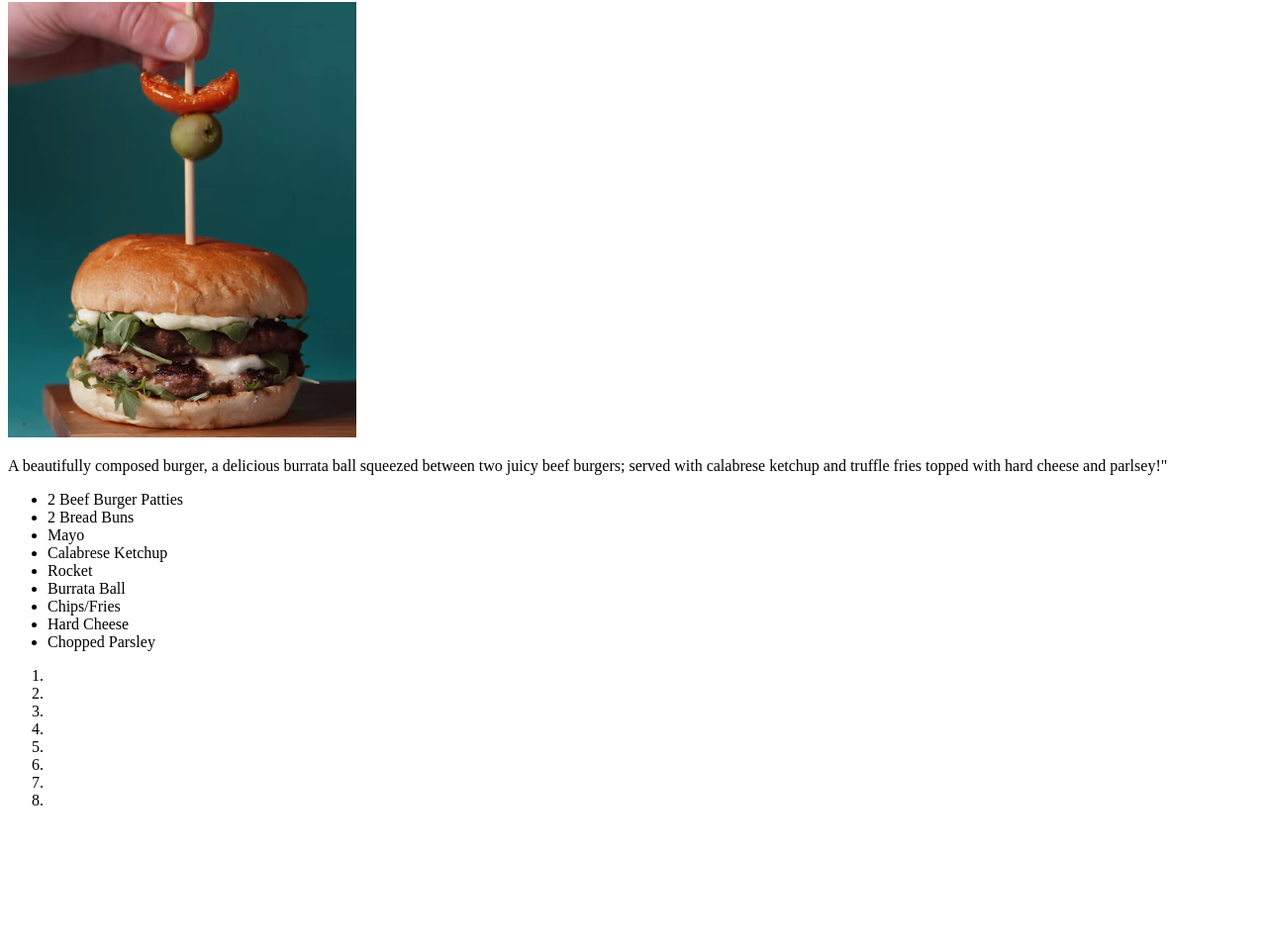
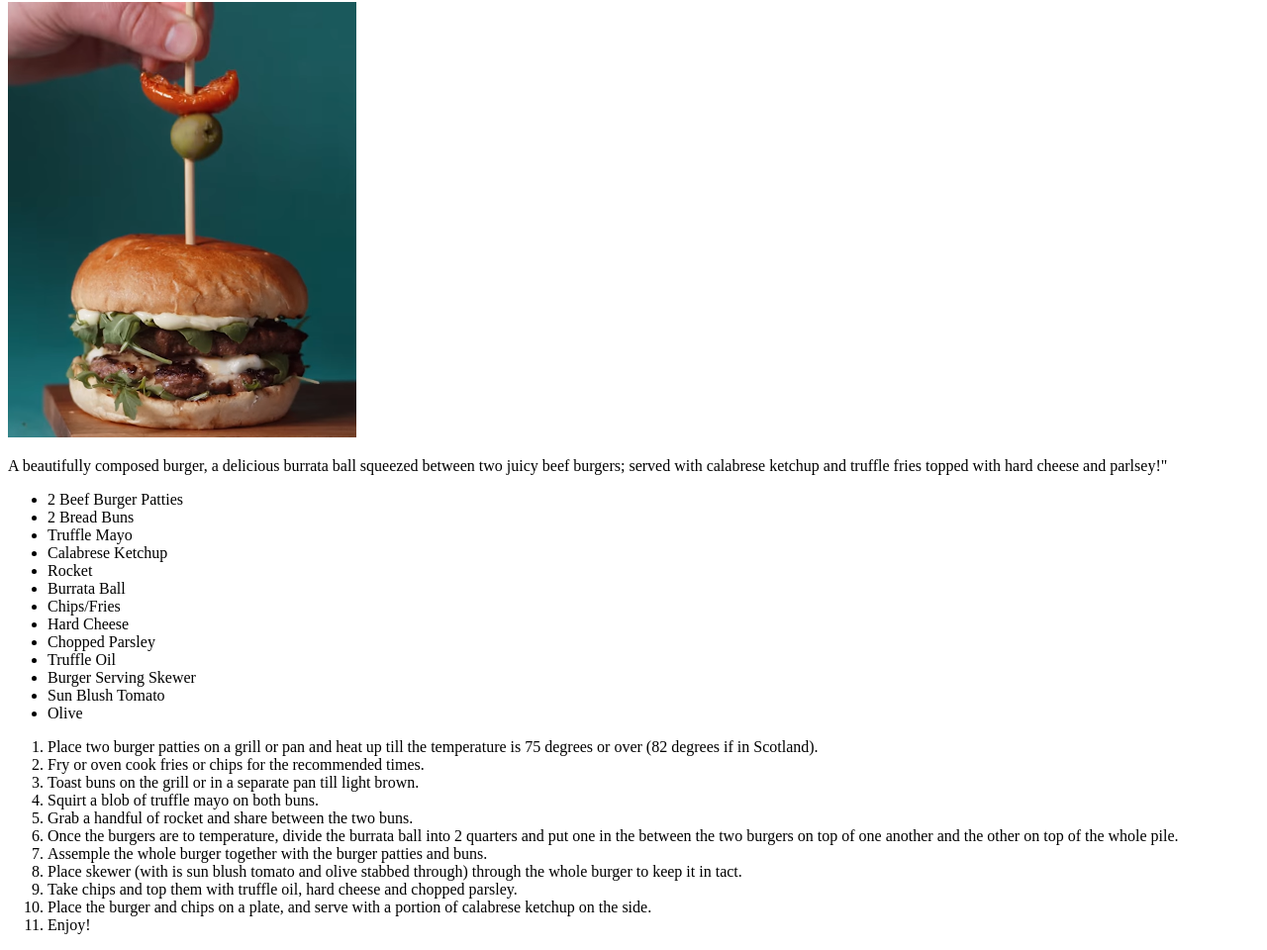
Before and after one commit to dra-gon-del/odin-recipes, a plain HTML site: page recipes/truffle-beef-burger.html in a window 1280 px wide. Shown: the part 78-1038 px from the top of the page at 99% size. Before the commit the page ends 912 px from the top, so only its background shows below. Drawn offline with Linux system fonts and the light colour scheme.

Commit message:
tr-bb: o-list with instructions

```diff
--- a/recipes/truffle-beef-burger.html
+++ b/recipes/truffle-beef-burger.html
@@ -12,22 +12,29 @@
         <ul>
             <li>2 Beef Burger Patties</li>
             <li>2 Bread Buns</li>
-            <li>Mayo</li>
+            <li>Truffle Mayo</li>
             <li>Calabrese Ketchup</li>
             <li>Rocket</li>
             <li>Burrata Ball</li>
             <li>Chips/Fries</li>
             <li>Hard Cheese</li>
             <li>Chopped Parsley</li>
+            <li>Truffle Oil</li>
+            <li>Burger Serving Skewer</li>
+            <li>Sun Blush Tomato</li>
+            <li>Olive</li>
         </ul>
         <ol>
-            <li></li>
-            <li></li>
-            <li></li>
-            <li></li>
-            <li></li>
-            <li></li>
-            <li></li>
-            <li></li>
+            <li>Place two burger patties on a grill or pan and heat up till the temperature is 75 degrees or over (82 degrees if in Scotland).</li>
+            <li>Fry or oven cook fries or chips for the recommended times.</li>
+            <li>Toast buns on the grill or in a separate pan till light brown.</li>
+            <li>Squirt a blob of truffle mayo on both buns.</li>
+            <li>Grab a handful of rocket and share between the two buns.</li>
+            <li>Once the burgers are to temperature, divide the burrata ball into 2 quarters and put one in the between the two burgers on top of one another and the other on top of the whole pile.</li>
+            <li>Assemple the whole burger together with the burger patties and buns.</li>
+            <li>Place skewer (with is sun blush tomato and olive stabbed through) through the whole burger to keep it in tact.</li>
+            <li>Take chips and top them with truffle oil, hard cheese and chopped parsley.</li>
+            <li>Place the burger and chips on a plate, and serve with a portion of calabrese ketchup on the side.</li>
+            <li>Enjoy!</li>
         </ol>
     </body>
```
